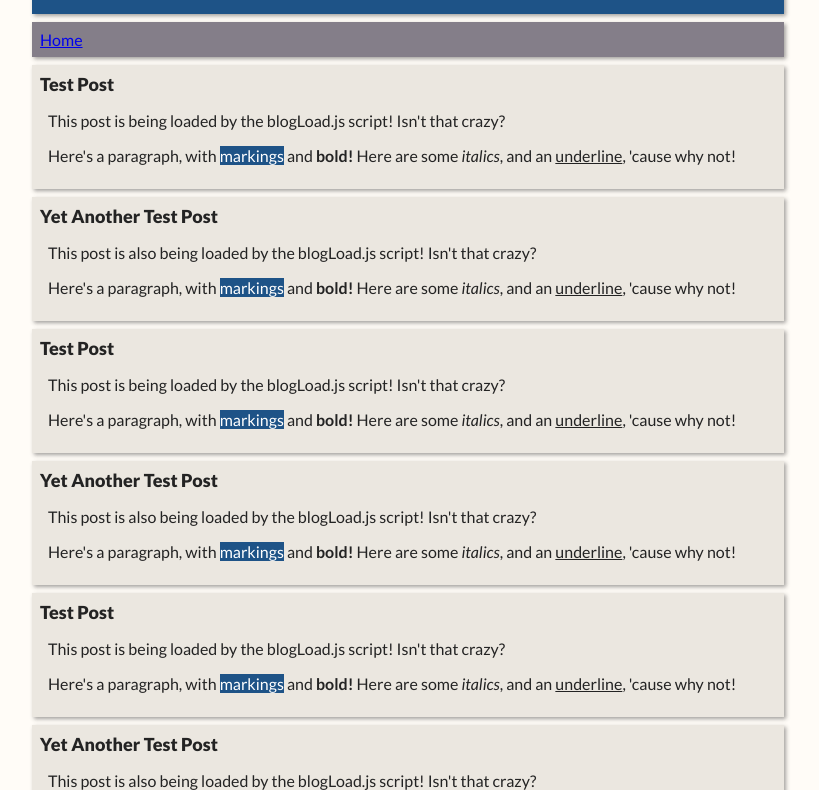
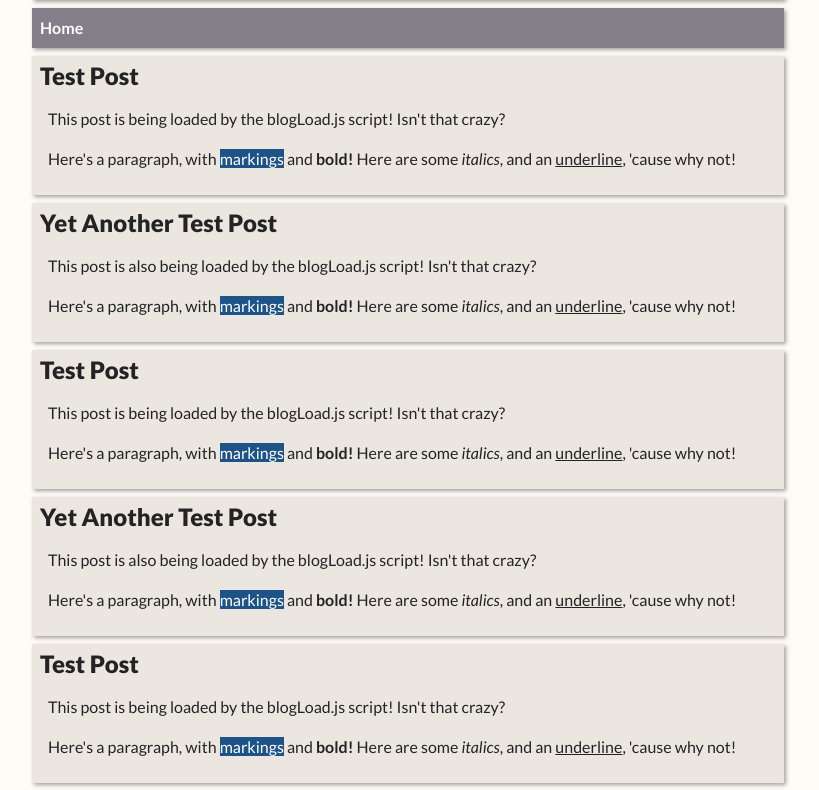
Before and after one commit to LightningStorm0/WarrenJennings.com, a plain HTML site: page index.html in a window 1280 px wide. Shown: the part 91-881 px from the top of the page, without its empty margins (232-1051 px from the left). Drawn offline with Linux system fonts and the light colour scheme.

Commit message:
Updated CSS
Changed the line height to make text more readable

```diff
--- a/css/warrenJennings.css
+++ b/css/warrenJennings.css
@@ -37,12 +37,16 @@
     src: url(../resources/Lato/Lato-Black.ttf);
 }
 
+body {
+    background-color: var(--background);
+    color: var(--foreground-font);
+    font-family: Lato;
+
+    line-height: 150%;
+}
+
 @media screen and (orientation: landscape) {
     body {
-        background-color: var(--background);
-        color: var(--foreground-font);
-        font-family: Lato;
-
         padding-left: 20%;
         padding-right: 20%;
     }
@@ -50,9 +54,8 @@
 
 @media screen and (orientation: portrait) {
     body {
-        background-color: var(--background);
-        color: var(--foreground-font);
-        font-family: Lato;
+        padding-left: 0%;
+        padding-right: 0%;
     }
 }
 
@@ -77,7 +80,19 @@ i {
     font-family: LatoItalic;
 }
 
+a {
+    font-style: normal;
+    color: var(--accent-font);
+    font-family: LatoBold;
+    text-decoration: none;
+}
+
 .card-title {
+    font-size: x-large;
+    font-family: LatoBlack;
+}
+
+.card-subtitle {
     font-size: large;
     font-family: LatoBlack;
 }
```
